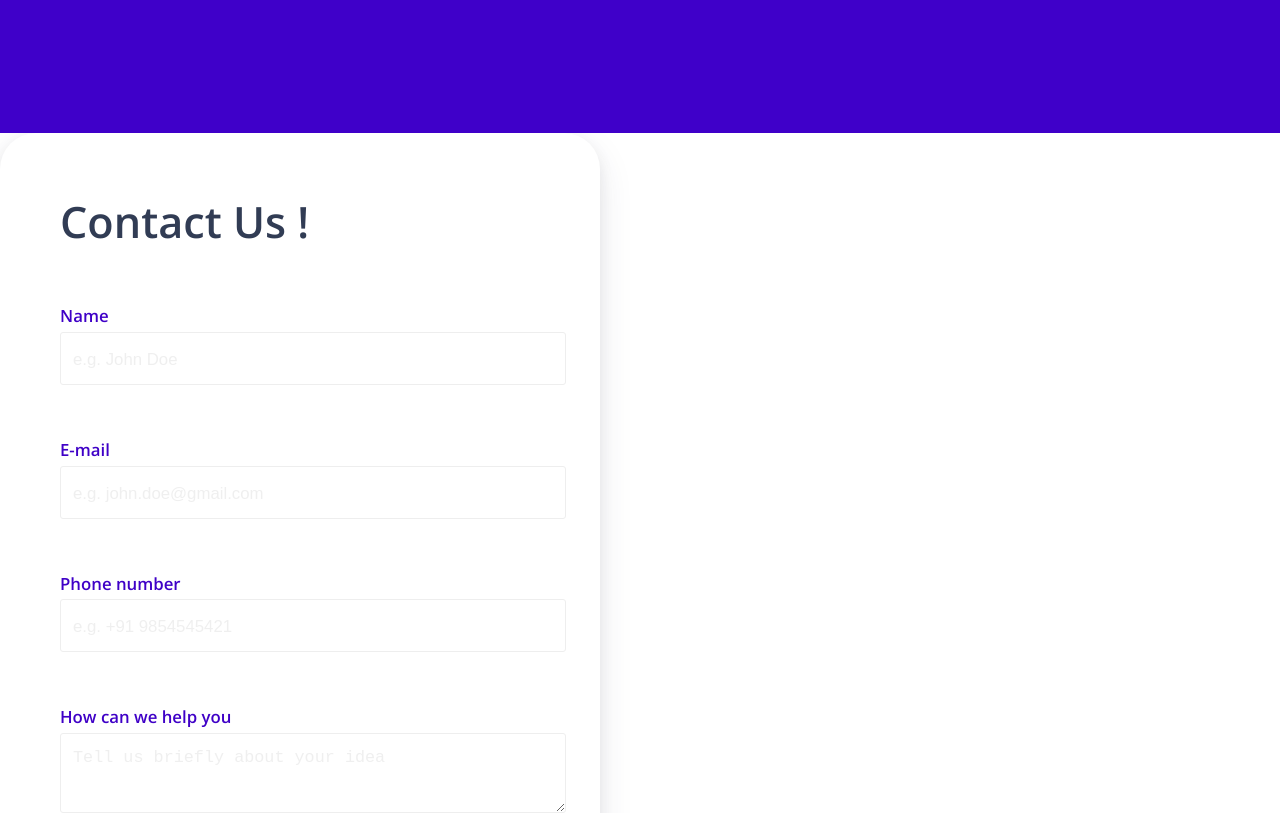
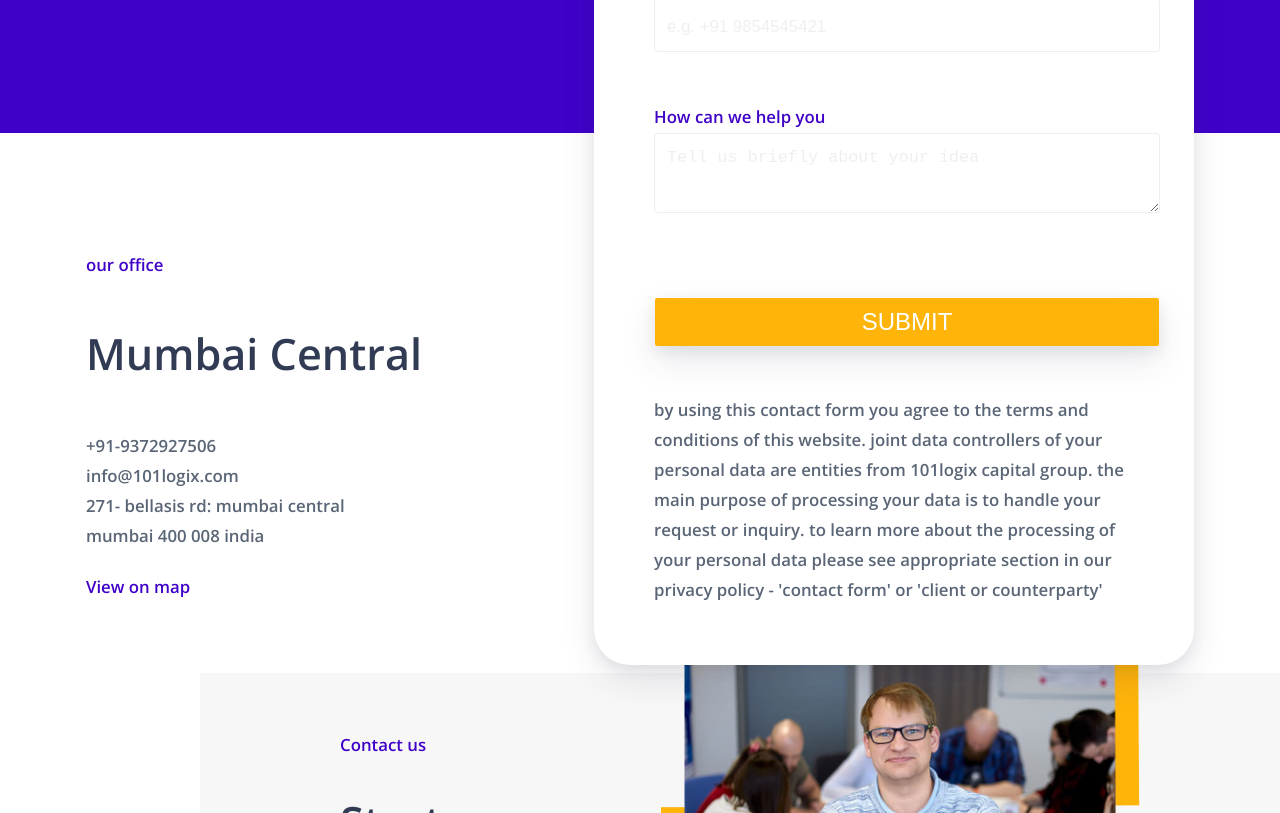
Before and after one commit to learnwithcode/CMS-DJANGO-REACT, a React (Create React App) app: page /contact in a window 1280 px wide. Shown: the part 687-1500 px from the top of the page. Built offline with nearby package versions, Linux system fonts and the light colour scheme.

Commit message:
service and contact page

```diff
--- a/src/Container/logix/ContactForm.js
+++ b/src/Container/logix/ContactForm.js
@@ -68,6 +68,8 @@ class ContactForm extends React.Component {
                 <div className='form-group'>
                     <input id='formButton' className='form-btn' type='submit' placeholder='Submit' />
                 </div>
+
+                <h3 className='para--grey u-mar-top-med'>By using this contact form you agree to the Terms and Conditions of this website. Joint data controllers of your personal data are entities from 101logix Capital Group. The main purpose of processing your data is to handle your request or inquiry. To learn more about the processing of your personal data please see appropriate section in our Privacy Policy - 'Contact Form' or 'Client or Counterparty'</h3>
             </form>
         )
     }
--- a/src/component/layout/aboutLayout.js
+++ b/src/component/layout/aboutLayout.js
@@ -11,7 +11,7 @@ function aboutLayout() {
                             <div className='container__grey-box--left'>
                                 <h3 className='heading-tertiary u-mar-bot-small'>About us</h3>
                                 <h2 className='heading-secondary u-mar-bot-med'>28 years of growth</h2>
-                                <p className='para--grey'>101logix is a permier IT solutions company pan India. We specialize in building eCommerce stores through Web Portals and Mobile Applications. Digital Marketing and Social Media Integration of the Web Portals is our forte. Our Software Development and Consulting Services is HIGH on QUALITY and backed with 28+ years of solid software development experience. Our new Launches of providing CTO services and Startup Mentoring is a very hot sought after programme.</p>
+                                <p className='para--grey u-mar-bot-lar'>101logix is a permier IT solutions company pan India. We specialize in building eCommerce stores through Web Portals and Mobile Applications. Digital Marketing and Social Media Integration of the Web Portals is our forte. Our Software Development and Consulting Services is HIGH on QUALITY and backed with 28+ years of solid software development experience. Our new Launches of providing CTO services and Startup Mentoring is a very hot sought after programme.</p>
                                 <Button color='btn--blue'>Let's talk</Button>
                             </div>
 
--- a/src/component/pages/contact.js
+++ b/src/component/pages/contact.js
@@ -12,7 +12,23 @@ function contact() {
         <React.Fragment>
             <Header title='Contact Us'/>
 
-            <ContactForm/>
+            <div className='contact__container'>
+                <div className='contact__container--address'>
+                    <p className='heading-tertiary u-mar-bot-med'>our office</p>
+                    <h1 className='heading-secondary u-mar-bot-med'>
+                        Mumbai Central
+                    </h1>
+                    <p className='para--grey'>+91-9372927506</p>
+                    <p className='para--grey'>info@101logix.com</p>
+                    <p className='para--grey'>271- Bellasis Rd: Mumbai Central</p>
+                    <p className='para--grey'>Mumbai 400 008 India</p>
+                    <p className='heading-tertiary u-mar-top-small'>View on map</p>
+                </div>
+                <div className='contact__container--form'>
+                    <ContactForm/>
+                </div>
+            </div>
+
             <ContactCTA/>
             <Footer/>
         </React.Fragment>
--- a/src/component/pages/home.js
+++ b/src/component/pages/home.js
@@ -61,7 +61,7 @@ function Home() {
             <section  className='section-work'>
 
                 <h2 className='heading-secondary u-mar-bot-med u-center'>How it works?</h2>
-                <h2 className='para--grey u-center'>we build some of the very best webportals with unmatched dashboard data visualization.</h2>
+                <h2 className='para--grey u-center u-mar-bot-lar'>we build some of the very best webportals with unmatched dashboard data visualization.</h2>
 
                 <div className='section-work__container'>
                     <div className='section-work__box'>
--- a/src/component/pages/services/Services.js
+++ b/src/component/pages/services/Services.js
@@ -13,9 +13,18 @@ class Services extends React.Component {
             <React.Fragment>
                 <Header title='Services'/>
             <section  className='service-layout'>
+                    <div className='service-layout__container--list'>
+                        <h1 className='heading-secondary u-mar-bot-lar u-center'>Services we offer</h1>
+                        {/* <div className='service-layout__container--list-box'> */}
+                            <h3 className='title-bold-grey u-mar-bot-small'>Ecommerce Store</h3>
+                            <h3 className='title-bold-grey u-mar-bot-small'>Social Media Marketing</h3>
+                            <h3 className='title-bold-grey u-mar-bot-small'>Mobile App Development</h3>
+                            <h3 className='title-bold-grey u-mar-bot-small'>Software Development</h3>
+                        {/* </div> */}
 
-            <h1 className='heading-secondary u-mar-bot-lar u-center'>Services we offer</h1>
-                    <div className='service-layout__container'>
+                    </div>
+
+                    <div className='service-layout__container--box'>
 
                         <div className='service-layout__box'>
                             <div className='service-layout__box-container--right'>
@@ -69,7 +78,7 @@ class Services extends React.Component {
                                 <img src={require('../../../static/images/ser1.png')} alt='Logo' className='service-layout__box--1'/>
                             </div>
                             <div className='service-layout__box-container--left'>
-                                <h3 className='title-text u-mar-bot-small'>Ecommerce stores</h3>
+                                <h3 className='title-text u-mar-bot-small'>Software Development</h3>
                                 <h3 className='title-text-grey u-mar-bot-small'>each member of the 101logix team is technically excellent</h3>
                                 <div className='service-layout__box-container--left-services u-mar-bot-small'>
                                     <h3 className='heading-tertiary u-mar-right-small'>one</h3>
--- a/src/static/css/style.css
+++ b/src/static/css/style.css
@@ -79,12 +79,26 @@ body {
   color: #5A6576; }
 
 .title-bold-blue {
+  cursor: pointer;
   display: inline-block;
   font-weight: 700;
   font-size: 2.1rem;
   line-height: 2.9rem;
-  text-transform: lowercase;
+  text-transform: capitalize;
   color: #3400A4; }
+
+.title-bold-grey {
+  cursor: pointer;
+  display: block;
+  font-weight: 700;
+  font-size: 2.1rem;
+  line-height: 2.9rem;
+  text-transform: capitalize;
+  color: #5A6576;
+  transition: all .3s; }
+  .title-bold-grey:hover {
+    transform: translatex(1rem);
+    border-bottom: 0.4rem solid #5200FF; }
 
 .para--white {
   font-size: 1.8rem;
@@ -96,9 +110,8 @@ body {
 .para--grey {
   font-weight: 600;
   font-size: 1.4rem;
-  line-height: 2rem;
+  line-height: 2.5rem;
   text-transform: lowercase;
-  margin-bottom: 6rem;
   color: #5A6576; }
 
 .u-center {
@@ -115,6 +128,9 @@ body {
 
 .u-mar-top-lar {
   margin-top: 10rem; }
+
+.u-mar-top-med {
+  margin-top: 4rem; }
 
 .u-mar-top-small {
   margin-top: 2rem; }
@@ -358,6 +374,16 @@ option,
   .nav__link:hover, .nav__link:active {
     color: #FEB409; }
 
+.contact__container {
+  display: flex;
+  justify-content: space-around;
+  height: 60vh; }
+  .contact__container--address {
+    padding: 10rem 0; }
+  .contact__container--form {
+    z-index: 10;
+    margin-top: -50rem; }
+
 .section-industry {
   padding: 6rem 0;
   position: relative; }
@@ -478,15 +504,20 @@ option,
 
 .service-layout {
   padding: 6rem 0;
-  position: relative; }
-  .service-layout__container {
+  position: relative;
+  display: flex;
+  justify-content: space-evenly; }
+  .service-layout__container--list-box {
+    display: flex;
+    flex-direction: column; }
+  .service-layout__container--box {
     display: flex;
     flex-direction: column;
     justify-content: center;
     align-items: center;
     flex-wrap: nowrap; }
   .service-layout__box {
-    width: 40%;
+    width: 100%;
     padding: 4rem 4rem;
     margin: 1rem;
     border-radius: 1rem;
--- a/src/static/sass/base/_typography.scss
+++ b/src/static/sass/base/_typography.scss
@@ -53,13 +53,31 @@ body {
 }
 
 .title-bold-blue{
+        cursor: pointer;
         display: inline-block;
         font-weight: 700;
         font-size: 2.1rem;
         line-height: 2.9rem;
-        text-transform: lowercase;
+        text-transform: capitalize;
 
         color: #3400A4;
+}
+
+.title-bold-grey{
+    cursor: pointer;
+    display: block;
+    font-weight: 700;
+    font-size: 2.1rem;
+    line-height: 2.9rem;
+    text-transform: capitalize;
+    color: $text-col-grey;
+
+    transition: all .3s;
+
+    &:hover {
+        transform: translatex(1rem);
+        border-bottom: .4rem solid $color-secondary;
+    }
 }
 
 .para--white{
@@ -75,9 +93,8 @@ body {
 .para--grey {
     font-weight: 600;
     font-size: 1.4rem;
-    line-height: 2rem;
+    line-height: 2.5rem;
     text-transform: lowercase;
 
-    margin-bottom: 6rem;
     color: $text-col-grey;
 }
--- a/src/static/sass/base/_utilities.scss
+++ b/src/static/sass/base/_utilities.scss
@@ -18,6 +18,11 @@
     margin-top: 10rem;
 }
 
+
+.u-mar-top-med {
+    margin-top: 4rem;
+}
+
 .u-mar-top-small {
     margin-top: 2rem;
 }
--- a/src/static/sass/main.scss
+++ b/src/static/sass/main.scss
@@ -17,5 +17,7 @@
 @import './layout/nav';
 
 
+
+@import './pages/contact';
 @import './pages/home';
 @import './pages/services';
--- /dev/null
+++ b/src/static/sass/pages/_contact.scss
@@ -0,0 +1,14 @@
+.contact__container {
+    display: flex;
+    justify-content: space-around;
+    height: 60vh;
+
+    &--address {
+       padding: 10rem 0;
+    }
+
+    &--form {
+        z-index: 10;
+        margin-top: -50rem;
+    }
+}
```
Also changed, not shown: src/static/sass/pages/_services.scss (+14 -2 lines).
